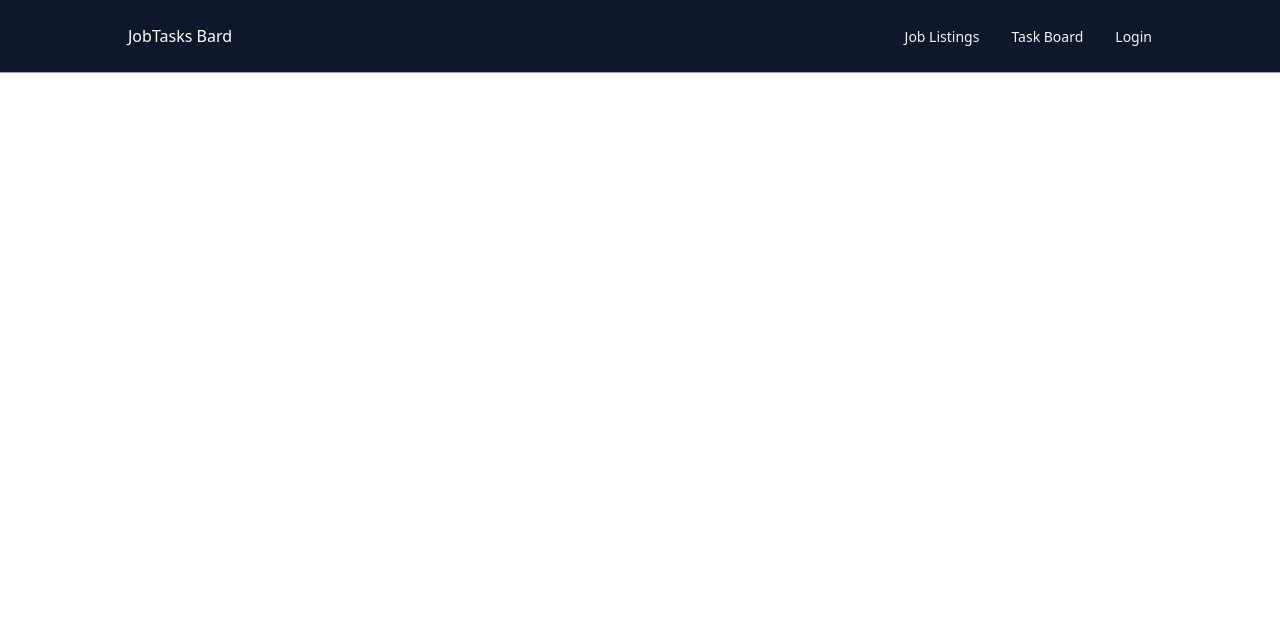
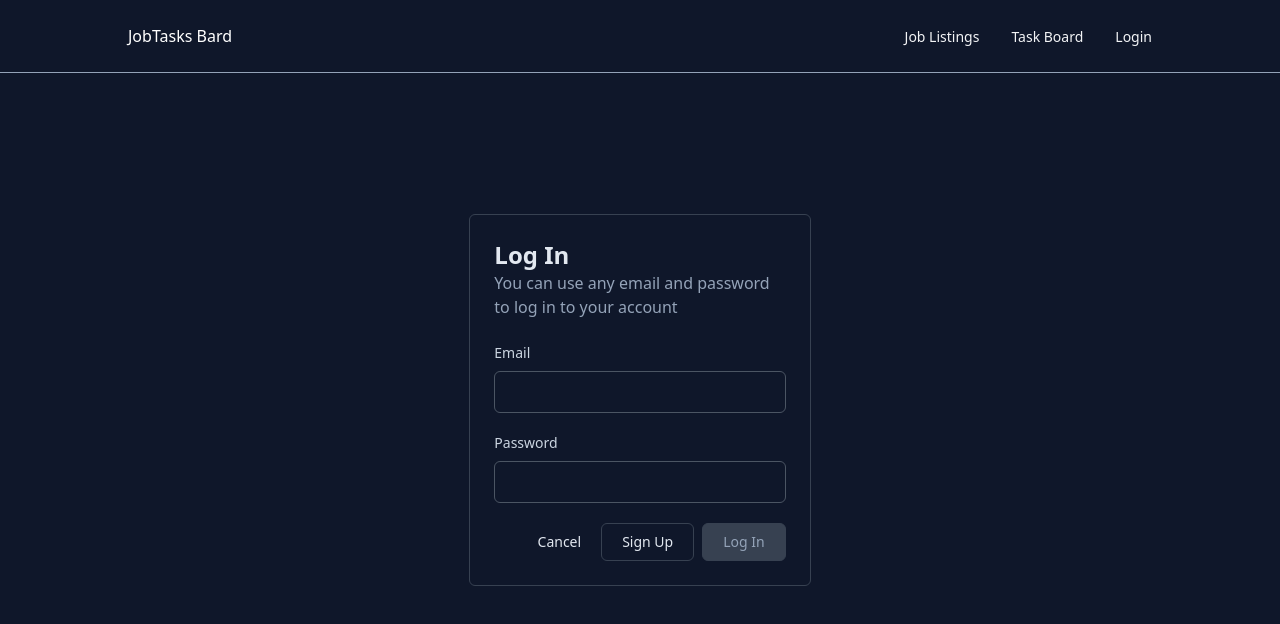
Before and after one commit to AmaduKamara/job-task-board, a React (Create React App) app: page /login in a window 1280 px wide. Shown: the top 624 px of the page. Built offline with nearby package versions, Linux system fonts and the light colour scheme.

Commit message:
Styled Log in page

```diff
--- a/src/pages/Login.jsx
+++ b/src/pages/Login.jsx
@@ -1,9 +1,52 @@
-import React from "react";
+import { Link } from "react-router-dom";
 
 const Login = () => {
   return (
-    <div>
-      <h1 className="text-center text-slate-100">Login</h1>
+    <div className="flex justify-center items-center h-screen">
+      <div className="w-1/3 border border-gray-700 rounded-md p-6 text-slate-400">
+        <h1 className="text-lg md:text-2xl text-slate-200 font-semibold">
+          Log In
+        </h1>
+        <p>You can use any email and password to log in to your account</p>
+        <form className="mt-6">
+          <label className="block mb-2 text-slate-300 text-sm" htmlFor="email">
+            Email
+          </label>
+          <input
+            type="email"
+            id="email"
+            className="bg-transparent border border-gray-600 rounded-md py-2 px-4 w-full mb-5"
+          />
+          <label
+            className="block mb-2 text-slate-300 text-sm"
+            htmlFor="password"
+          >
+            Password
+          </label>
+          <input
+            type="password"
+            id="password"
+            className="bg-transparent border border-gray-600 rounded-md py-2 px-4 w-full mb-5"
+          />
+          <div className="flex justify-end items-center">
+            <Link to="/" className="px-5 text-slate-200 text-sm">
+              Cancel
+            </Link>
+            <Link
+              to="/signup"
+              className="border py-2 px-5 border-gray-700 mr-2 rounded-md text-slate-200 text-sm"
+            >
+              Sign Up
+            </Link>
+            <button
+              disabled
+              className="bg-gray-700 border py-2 px-5 border-gray-700 rounded-md text-sm"
+            >
+              Log In
+            </button>
+          </div>
+        </form>
+      </div>
     </div>
   );
 };
```
